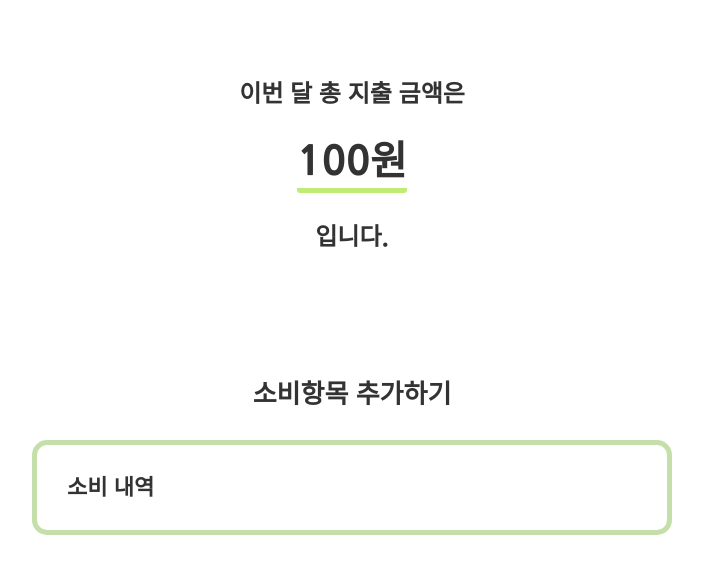
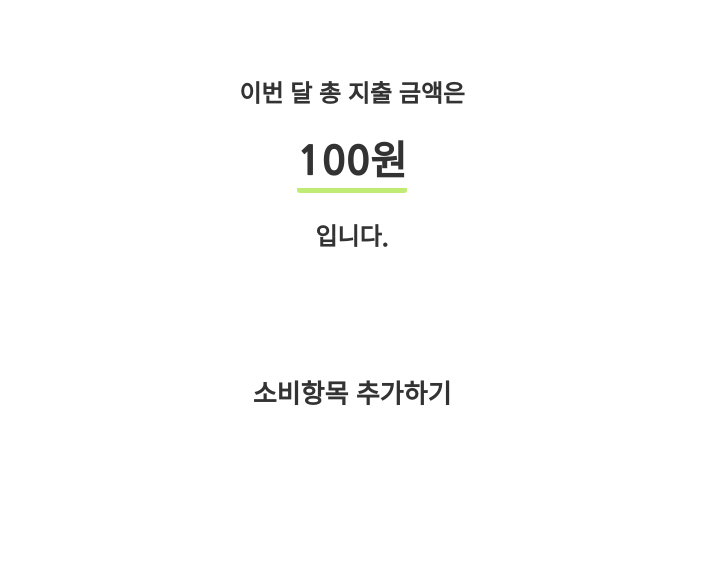
Before and after one commit to KimByeongHwa/WalletTracker, a React (Create React App) app: page / in a window 1280 px wide. Shown: the top 574 px of the page, without its empty margins (288-991 px from the left). Built offline with nearby package versions, Linux system fonts and the light colour scheme.

Commit message:
DatePicker fixing

```diff
--- a/package.json
+++ b/package.json
@@ -8,12 +8,12 @@
     "@testing-library/user-event": "^13.5.0",
     "classnames": "^2.3.2",
     "react": "^18.2.0",
+    "react-datepicker": "^4.8.0",
     "react-dom": "^18.2.0",
     "react-router-dom": "^6.6.2",
     "react-scripts": "5.0.1",
     "recoil": "^0.7.6",
     "sass": "^1.57.1",
-    "styled-components": "^5.3.6",
     "web-vitals": "^2.1.4"
   },
   "scripts": {
--- /dev/null
+++ b/src/components/Calendar.jsx
@@ -0,0 +1,18 @@
+import React, { useState } from "react";
+import styles from "./Calendar.module.scss";
+import DatePicker from "react-datepicker";
+
+function Calendar(props) {
+  let [date, setDate] = useState(new Date());
+
+  return (
+    <DatePicker
+      className={styles.DatePicker}
+      dateFormat="yyyy/MM/dd"
+      selected={date}
+      onChange={(date) => setDate(date)}
+    />
+  );
+}
+
+export default Calendar;
--- a/src/components/MonthlySpending.jsx
+++ b/src/components/MonthlySpending.jsx
@@ -1,15 +1,15 @@
 import React from "react";
-import styled from "styled-components";
 
 function MonthlySpending() {
-  return <Wrapper>월별 지출내역</Wrapper>;
+  // return <Wrapper>월별 지출내역</Wrapper>;
+  return <div></div>;
 }
 
 export default MonthlySpending;
 
-const Wrapper = styled.div`
-  margin-top: 30px;
-  border: 5px solid #c4dfaa;
-  border-radius: 15px;
-  padding: 30px;
-`;
+// const Wrapper = styled.div`
+//   margin-top: 30px;
+//   border: 5px solid #c4dfaa;
+//   border-radius: 15px;
+//   padding: 30px;
+// `;
--- a/src/components/SpendingDetails.jsx
+++ b/src/components/SpendingDetails.jsx
@@ -1,44 +1,7 @@
 import React from "react";
-import styled from "styled-components";
 
 function SpendingDetails() {
-    return (
-        <Wrapper>
-            소비 내역
-            {/* <LINE>
-        <LI>쇼핑</LI>
-        <Button>삭제</Button>
-      </LINE>
-      <LINE>
-        <LI>아구찜</LI>
-        <Button>삭제</Button>
-      </LINE>
-      <LINE>
-        <LI>커피</LI>
-        <Button>삭제</Button>
-      </LINE> */}
-        </Wrapper>
-    );
+  return <div></div>;
 }
 
 export default SpendingDetails;
-
-const Wrapper = styled.div`
-    margin-top: 30px;
-    border: 5px solid #c4dfaa;
-    border-radius: 15px;
-    padding: 30px;
-`;
-
-const LINE = styled.div`
-    display: flex;
-    margin-bottom: 30px;
-    :last-child {
-        margin-bottom: 0;
-    }
-`;
-
-const LI = styled.li`
-    list-style: none;
-    margin-right: 15px;
-`;
--- a/src/components/SpendingListAdder.jsx
+++ b/src/components/SpendingListAdder.jsx
@@ -1,6 +1,8 @@
 import React, { useState } from "react";
 import styles from "./SpendingListAdder.module.scss";
 import CustomButton from "./CustomButton";
+import DatePicker from "react-datepicker";
+import Calendar from "./Calendar";
 
 function SpendingListAdder() {
   let [visible, setVisible] = useState(true); // togglelabel과 inputForm을 토글하기 위해
@@ -22,17 +24,25 @@ function SpendingListAdder() {
         <div className={styles.inputForm}>
           <div className={styles.line}>
             <span className={styles.inputTitle}>소비 날짜</span>
-                        <input className={styles.inputContents} placeholder="YYYY/MM/DD"></input>
+            {/* <input className={styles.inputContents} placeholder="YYYY/MM/DD"> */}
+            <Calendar />
+            {/* </input> */}
           </div>
 
           <div className={styles.line}>
             <span className={styles.inputTitle}>소비 항목</span>
-                        <input className={styles.inputContents} placeholder="Description"></input>
+            <input
+              className={styles.inputContents}
+              placeholder="Description"
+            ></input>
           </div>
 
           <div className={styles.line}>
             <span className={styles.inputTitle}>소비 금액</span>
-                        <input className={styles.inputContents} placeholder="Amount"></input>
+            <input
+              className={styles.inputContents}
+              placeholder="Amount"
+            ></input>
           </div>
 
           <div className={styles.buttons}>
--- a/src/components/SpendingListAdder.module.scss
+++ b/src/components/SpendingListAdder.module.scss
@@ -1,5 +1,5 @@
 .SpendingListAdder {
-    margin-top: 130px;
+  margin-top: 80px;
   width: 100%;
 
   .toggleLabel {
@@ -10,6 +10,7 @@
     .toggle {
       cursor: pointer;
       font-size: 26px;
+      margin-top: 50px;
 
       &:hover {
         color: #a9e34b;
```
Also changed, not shown: src/components/Calendar.module.scss (added), 1 other file (tests, documents, lock files or other folders). Lines whose indentation alone changed are shown as unchanged.
